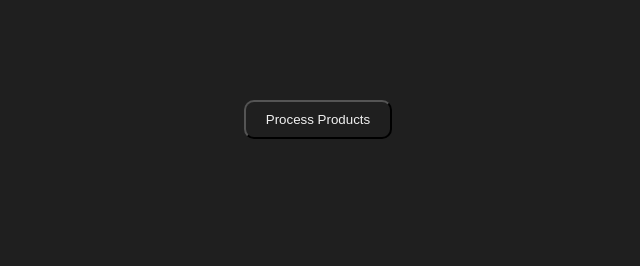
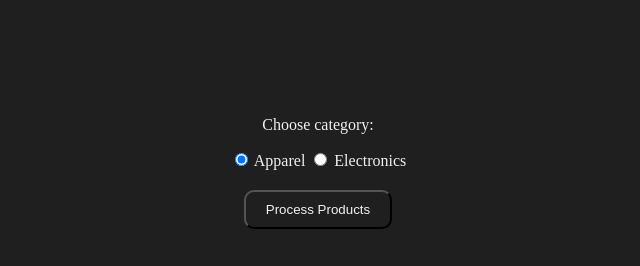
Before and after one commit to mike-jacks/product-processing-js, a plain HTML site: page index.html in a window 1280 px wide. Shown: the whole page, without its empty margins (330-970 px from the left). Drawn offline with Linux system fonts and the light colour scheme.

Commit message:
add radio buttons for category

```diff
--- a/css/style.css
+++ b/css/style.css
@@ -1,5 +1,6 @@
 body {
   background-color: #1f1f1f;
+  color: #f1f1f1;
 }
 button {
   border-radius: 10px;
@@ -16,6 +17,7 @@ button {
   width: 100vw;
   align-items: center;
   margin-top: 100px;
+  gap: 20px;
 }
 
 button:hover {
@@ -44,3 +46,7 @@ tr#discounted {
   font-weight: bolder;
   color: rgb(92, 161, 234);
 }
+
+form {
+  text-align: center;
+}
--- a/index.html
+++ b/index.html
@@ -9,6 +9,13 @@
   </head>
   <body>
     <div class="buttons">
+      <div>
+        <form>
+          <p>Choose category:</p>
+          <input type="radio" name="category" id="apparel" value="Apparel" checked /> <label for="apparel">Apparel</label>
+          <input type="radio" name="category" id="electronics" value="Electronics" /> <label for="electronics">Electronics</label>
+        </form>
+      </div>
       <button type="button" onclick="startProcessing()">Process Products</button>
       <table id="data"></table>
     </div>
--- a/index.js
+++ b/index.js
@@ -44,7 +44,7 @@ const startProcessing = () => {
     },
   ];
 
-  const discountCategory = "Apparel";
+  const discountCategory = document.querySelector('input[name="category"]:checked').value;
   const discountRate = 0.1; // 10% discount
   console.log(processProducts(products, discountCategory, discountRate));
   const processedProducts = processProducts(products, discountCategory, discountRate);
```
